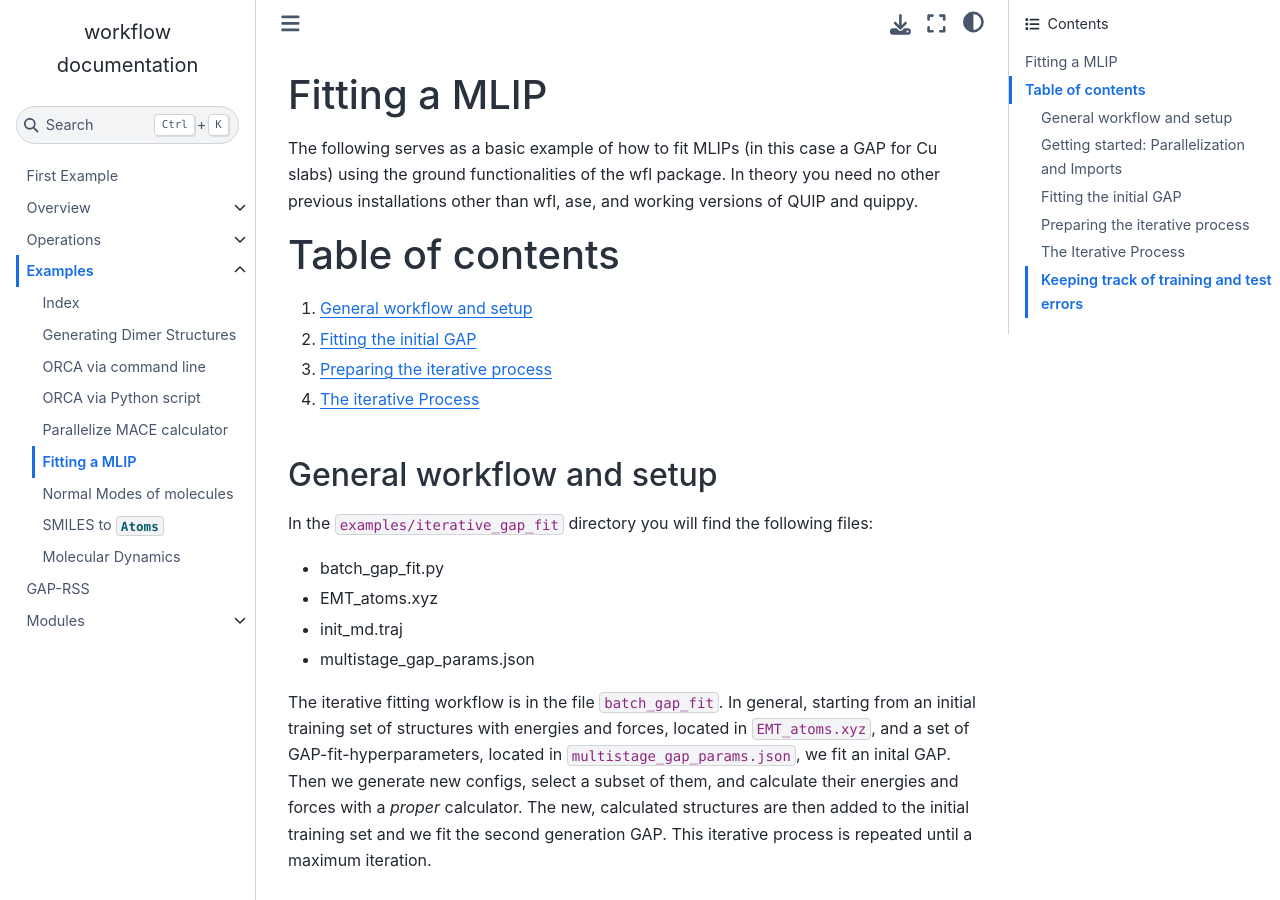
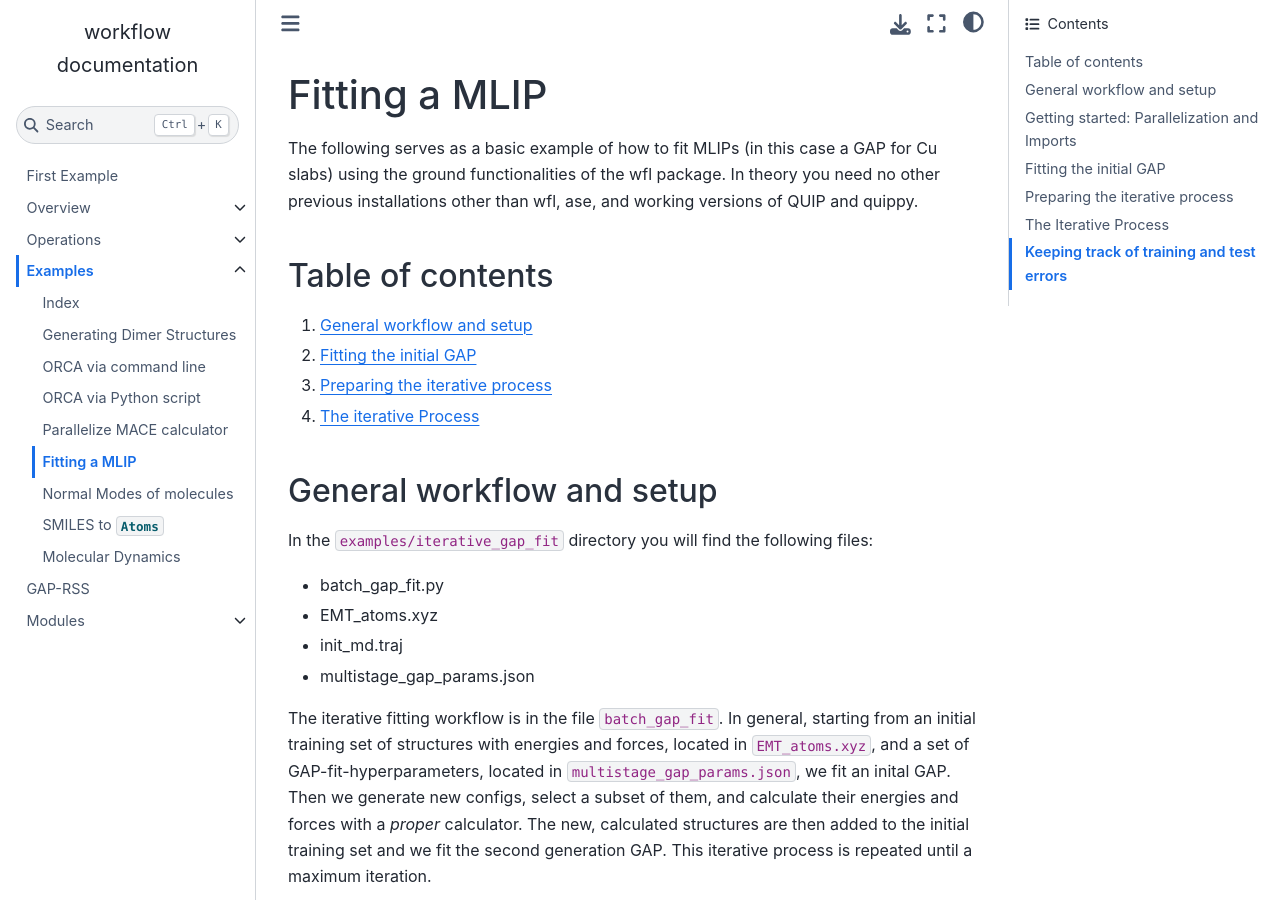
Before and after one commit to libAtoms/workflow, a Sphinx documentation site: the page built from docs/source/examples.mlip_fitting.md, in a window 1280 px wide and 900 px high. Built offline with Sphinx 7.4.7 and the Sphinx Book theme 1.1.4, drawn with Linux system fonts in a browser that asks for light colours; pages that are not in the unit, such as notebooks, are missing from menus.

Commit message:
Try to fix nesting levels in MLIP Fitting example

```diff
--- a/docs/source/examples.mlip_fitting.md
+++ b/docs/source/examples.mlip_fitting.md
@@ -3,7 +3,7 @@
 
 The following serves as a basic example of how to fit MLIPs (in this case a GAP for Cu slabs) using the ground functionalities of the wfl package. In theory you need no other previous installations other than wfl, ase, and working versions of QUIP and quippy.
 
-# Table of contents
+## Table of contents
 1. [General workflow and setup](general)
 2. [Fitting the initial GAP](fitting-initial)
 3. [Preparing the iterative process](preparing-iter)
```
